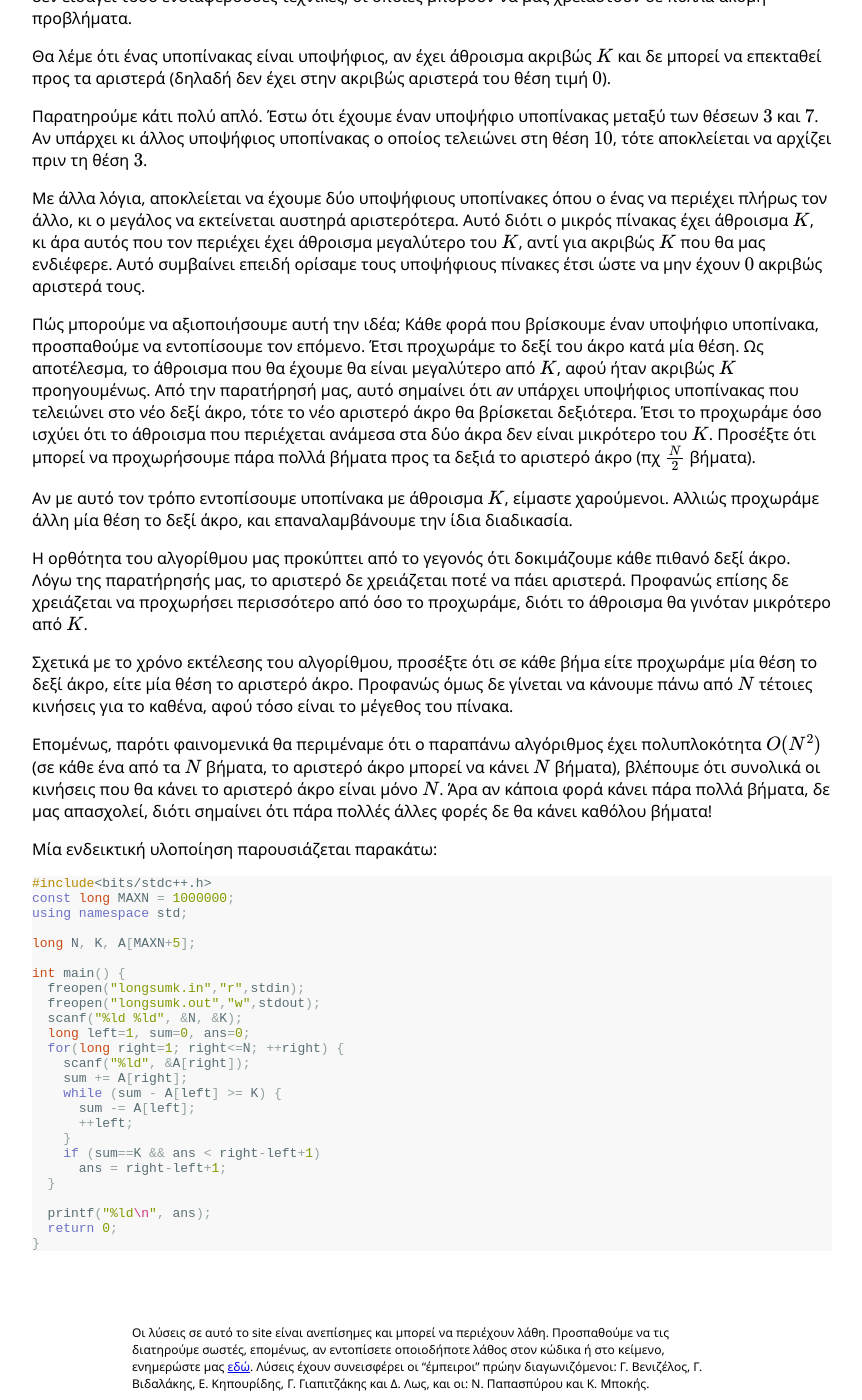
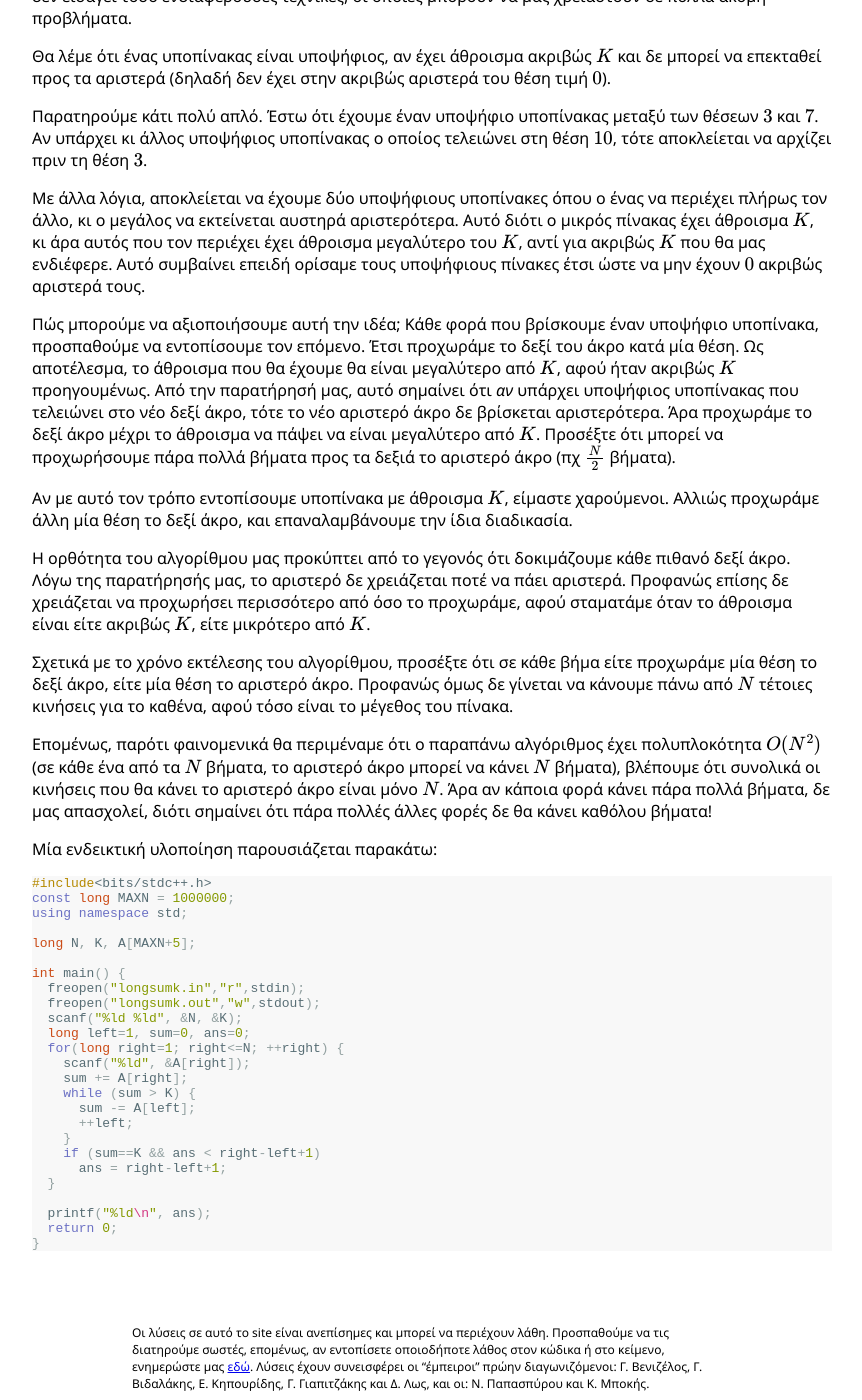
Before and after one commit to pdp-archive/pdp-archive.github.io, a Jekyll site: the page built from contests/_32-PDP/bgym-longsumk-solution.md, in a window 1280 px wide and 1400 px high, scrolled down 3547 px. Shown: the whole window, without its empty margins (208-1070 px from the left). Built offline with Jekyll 4.4.1, drawn with Linux system fonts in a browser that asks for light colours; formulas are drawn with MathJax 3.

Commit message:
Corrected 2-pointers solution for 32gym and updated TASK files for bgym and blyk, 32pdp

```diff
--- a/contests/_32-PDP/bgym-longsumk-solution.md
+++ b/contests/_32-PDP/bgym-longsumk-solution.md
@@ -155,11 +155,11 @@ int main() {
 
 Με άλλα λόγια, αποκλείεται να έχουμε δύο υποψήφιους υποπίνακες όπου ο ένας να περιέχει πλήρως τον άλλο, κι ο μεγάλος να εκτείνεται αυστηρά αριστερότερα. Αυτό διότι ο μικρός πίνακας έχει άθροισμα $$K$$, κι άρα αυτός που τον περιέχει έχει άθροισμα μεγαλύτερο του $$K$$, αντί για ακριβώς $$K$$ που θα μας ενδιέφερε. Αυτό συμβαίνει επειδή ορίσαμε τους υποψήφιους πίνακες έτσι ώστε να μην έχουν $$0$$ ακριβώς αριστερά τους.
 
-Πώς μπορούμε να αξιοποιήσουμε αυτή την ιδέα; Κάθε φορά που βρίσκουμε έναν υποψήφιο υποπίνακα, προσπαθούμε να εντοπίσουμε τον επόμενο. Έτσι προχωράμε το δεξί του άκρο κατά μία θέση. Ως αποτέλεσμα, το άθροισμα που θα έχουμε θα είναι μεγαλύτερο από $$K$$, αφού ήταν ακριβώς $$K$$ προηγουμένως. Από την παρατήρησή μας, αυτό σημαίνει ότι *αν* υπάρχει υποψήφιος υποπίνακας που τελειώνει στο νέο δεξί άκρο, τότε το νέο αριστερό άκρο θα βρίσκεται δεξιότερα. Έτσι το προχωράμε όσο ισχύει ότι το άθροισμα που περιέχεται ανάμεσα στα δύο άκρα δεν είναι μικρότερο του $$K$$. Προσέξτε ότι μπορεί να προχωρήσουμε πάρα πολλά βήματα προς τα δεξιά το αριστερό άκρο (πχ $$\frac{N}{2}$$ βήματα).
+Πώς μπορούμε να αξιοποιήσουμε αυτή την ιδέα; Κάθε φορά που βρίσκουμε έναν υποψήφιο υποπίνακα, προσπαθούμε να εντοπίσουμε τον επόμενο. Έτσι προχωράμε το δεξί του άκρο κατά μία θέση. Ως αποτέλεσμα, το άθροισμα που θα έχουμε θα είναι μεγαλύτερο από $$K$$, αφού ήταν ακριβώς $$K$$ προηγουμένως. Από την παρατήρησή μας, αυτό σημαίνει ότι *αν* υπάρχει υποψήφιος υποπίνακας που τελειώνει στο νέο δεξί άκρο, τότε το νέο αριστερό άκρο δε βρίσκεται αριστερότερα. Άρα προχωράμε το δεξί άκρο μέχρι το άθροισμα να πάψει να είναι μεγαλύτερο από $$K$$. Προσέξτε ότι μπορεί να προχωρήσουμε πάρα πολλά βήματα προς τα δεξιά το αριστερό άκρο (πχ $$\frac{N}{2}$$ βήματα).
 
 Αν με αυτό τον τρόπο εντοπίσουμε υποπίνακα με άθροισμα $$K$$, είμαστε χαρούμενοι. Αλλιώς προχωράμε άλλη μία θέση το δεξί άκρο, και επαναλαμβάνουμε την ίδια διαδικασία.
 
-Η ορθότητα του αλγορίθμου μας προκύπτει από το γεγονός ότι δοκιμάζουμε κάθε πιθανό δεξί άκρο. Λόγω της παρατήρησής μας, το αριστερό δε χρειάζεται ποτέ να πάει αριστερά. Προφανώς επίσης δε χρειάζεται να προχωρήσει περισσότερο από όσο το προχωράμε, διότι το άθροισμα θα γινόταν μικρότερο από $$K$$.
+Η ορθότητα του αλγορίθμου μας προκύπτει από το γεγονός ότι δοκιμάζουμε κάθε πιθανό δεξί άκρο. Λόγω της παρατήρησής μας, το αριστερό δε χρειάζεται ποτέ να πάει αριστερά. Προφανώς επίσης δε χρειάζεται να προχωρήσει περισσότερο από όσο το προχωράμε, αφού σταματάμε όταν το άθροισμα είναι είτε ακριβώς $$K$$, είτε μικρότερο από $$K$$.
 
 Σχετικά με το χρόνο εκτέλεσης του αλγορίθμου, προσέξτε ότι σε κάθε βήμα είτε προχωράμε μία θέση το δεξί άκρο, είτε μία θέση το αριστερό άκρο. Προφανώς όμως δε γίνεται να κάνουμε πάνω από $$N$$ τέτοιες κινήσεις για το καθένα, αφού τόσο είναι το μέγεθος του πίνακα.
 
@@ -182,7 +182,7 @@ int main() {
   for(long right=1; right<=N; ++right) {
     scanf("%ld", &A[right]);
     sum += A[right];
-    while (sum - A[left] >= K) {
+    while (sum > K) {
       sum -= A[left];
       ++left;
     }
```
Also changed, not shown: 3 other files.
